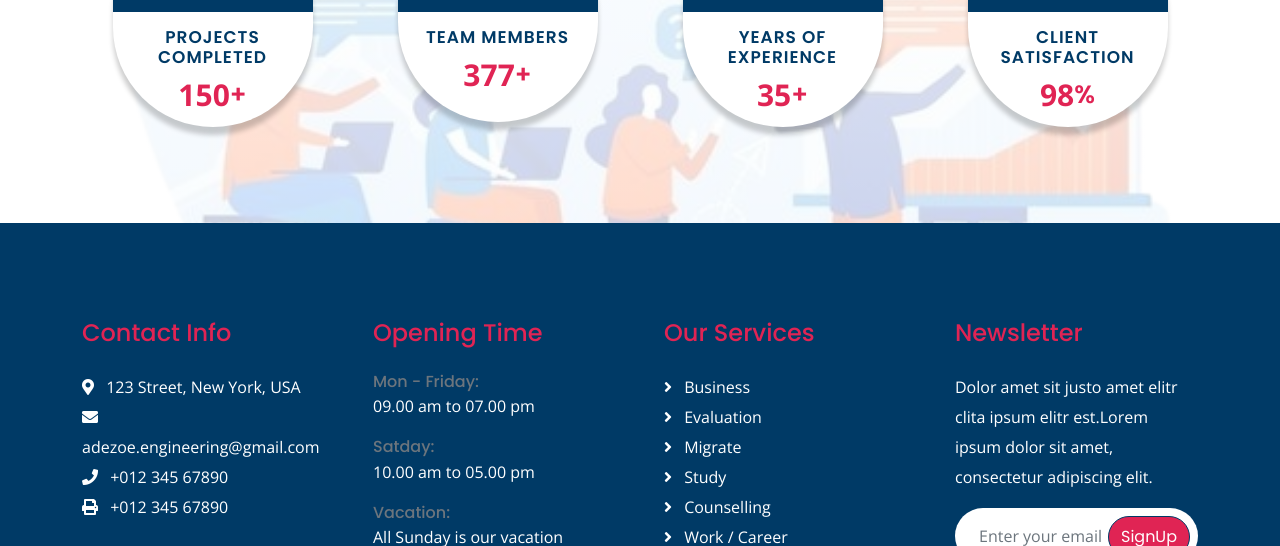
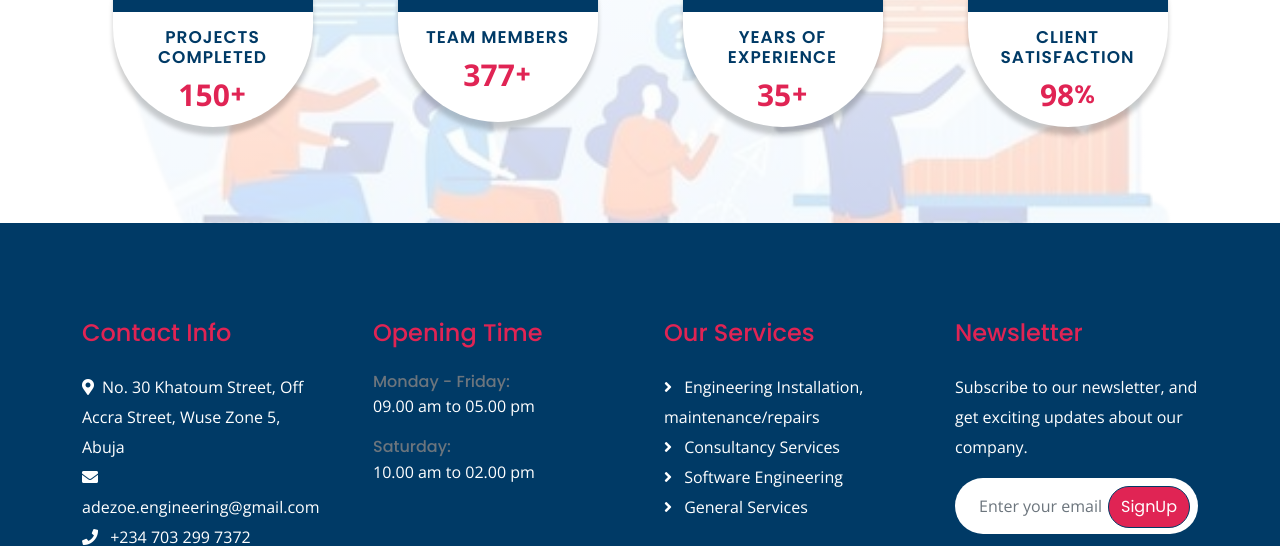
Before and after one commit to Kingno3l/project-wofs-dad, a plain HTML site: page about.html in a window 1280 px wide. Shown: the part 1629-2175 px from the top of the page. Drawn offline with nearby package versions, Linux system fonts and the light colour scheme.

Commit message:
this is working fine now

```diff
--- a/about.html
+++ b/about.html
@@ -323,16 +323,27 @@
           <div class="col-md-6 col-lg-6 col-xl-3">
             <div class="footer-item d-flex flex-column">
               <h4 class="text-secondary mb-4">Contact Info</h4>
-                            <a href=""><i class="fa fa-map-marker-alt me-2"></i> 123 Street, New York, USA</a>
-                            <a href=""><i class="fas fa-envelope me-2"></i> adezoe.engineering@gmail.com</a>
-                            <a href=""><i class="fas fa-phone me-2"></i> +012 345 67890</a>
-                            <a href="" class="mb-3"><i class="fas fa-print me-2"></i> +012 345 67890</a>
+              <a href=""
+                ><i class="fa fa-map-marker-alt me-2"></i>No. 30 Khatoum Street,
+                Off Accra Street, Wuse Zone 5, Abuja</a
+              >
+              <a href=""
+                ><i class="fas fa-envelope me-2"></i>
+                adezoe.engineering@gmail.com</a
+              >
+              <a href=""
+                ><i class="fas fa-phone me-2"></i> +234 703 299 7372
+              </a>
               <div class="d-flex align-items-center">
                 <i class="fas fa-share fa-2x text-secondary me-2"></i>
-                                <a class="btn mx-1" href=""><i class="fab fa-facebook-f"></i></a>
+                <a class="btn mx-1" href=""
+                  ><i class="fab fa-facebook-f"></i
+                ></a>
                 <a class="btn mx-1" href=""><i class="fab fa-twitter"></i></a>
                 <a class="btn mx-1" href=""><i class="fab fa-instagram"></i></a>
-                                <a class="btn mx-1" href=""><i class="fab fa-linkedin-in"></i></a>
+                <a class="btn mx-1" href=""
+                  ><i class="fab fa-linkedin-in"></i
+                ></a>
               </div>
             </div>
           </div>
@@ -340,37 +351,53 @@
             <div class="footer-item d-flex flex-column">
               <h4 class="text-secondary mb-4">Opening Time</h4>
               <div class="mb-3">
-                                <h6 class="text-muted mb-0">Mon - Friday:</h6>
-                                <p class="text-white mb-0">09.00 am to 07.00 pm</p>
+                <h6 class="text-muted mb-0">Monday - Friday:</h6>
+                <p class="text-white mb-0">09.00 am to 05.00 pm</p>
               </div>
               <div class="mb-3">
-                                <h6 class="text-muted mb-0">Satday:</h6>
-                                <p class="text-white mb-0">10.00 am to 05.00 pm</p>
-                            </div>
-                            <div class="mb-3">
-                                <h6 class="text-muted mb-0">Vacation:</h6>
-                                <p class="text-white mb-0">All Sunday is our vacation</p>
+                <h6 class="text-muted mb-0">Saturday:</h6>
+                <p class="text-white mb-0">10.00 am to 02.00 pm</p>
               </div>
             </div>
           </div>
           <div class="col-md-6 col-lg-6 col-xl-3">
             <div class="footer-item d-flex flex-column">
               <h4 class="text-secondary mb-4">Our Services</h4>
-                            <a href="#" class=""><i class="fas fa-angle-right me-2"></i> Business</a>
-                            <a href="#" class=""><i class="fas fa-angle-right me-2"></i> Evaluation</a>
-                            <a href="#" class=""><i class="fas fa-angle-right me-2"></i> Migrate</a>
-                            <a href="#" class=""><i class="fas fa-angle-right me-2"></i> Study</a>
-                            <a href="#" class=""><i class="fas fa-angle-right me-2"></i> Counselling</a>
-                            <a href="#" class=""><i class="fas fa-angle-right me-2"></i> Work / Career</a>
+
+              <a href="#" class=""
+                ><i class="fas fa-angle-right me-2"></i> Engineering
+                Installation, maintenance/repairs</a
+              >
+              <a href="#" class=""
+                ><i class="fas fa-angle-right me-2"></i> Consultancy Services</a
+              >
+              <a href="#" class=""
+                ><i class="fas fa-angle-right me-2"></i> Software Engineering</a
+              >
+              <a href="#" class=""
+                ><i class="fas fa-angle-right me-2"></i> General Services</a
+              >
             </div>
           </div>
           <div class="col-md-6 col-lg-6 col-xl-3">
             <div class="footer-item">
               <h4 class="text-secondary mb-4">Newsletter</h4>
-                            <p class="text-white mb-3">Dolor amet sit justo amet elitr clita ipsum elitr est.Lorem ipsum dolor sit amet, consectetur adipiscing elit.</p>
+              <p class="text-white mb-3">
+                Subscribe to our newsletter, and get exciting updates about our
+                company.
+              </p>
               <div class="position-relative mx-auto rounded-pill">
-                                <input class="form-control border-0 rounded-pill w-100 py-3 ps-4 pe-5" type="text" placeholder="Enter your email">
-                                <button type="button" class="btn btn-primary rounded-pill position-absolute top-0 end-0 py-2 mt-2 me-2">SignUp</button>
+                <input
+                  class="form-control border-0 rounded-pill w-100 py-3 ps-4 pe-5"
+                  type="text"
+                  placeholder="Enter your email"
+                />
+                <button
+                  type="button"
+                  class="btn btn-primary rounded-pill position-absolute top-0 end-0 py-2 mt-2 me-2"
+                >
+                  SignUp
+                </button>
               </div>
             </div>
           </div>
@@ -384,19 +411,32 @@
       <div class="container">
         <div class="row g-4 align-items-center">
           <div class="col-md-6 text-center text-md-start mb-md-0">
-                        <span class="text-white"><a href="#" class="border-bottom text-white"><i class="fas fa-copyright text-light me-2"></i>Adezoe Engineering Nig. LTD</a>, All right reserved.</span>
+            <span class="text-white"
+              ><a href="#" class="border-bottom text-white"
+                ><i class="fas fa-copyright text-light me-2"></i>Adezoe
+                Engineering Nigeria Limited</a
+              >, All right reserved.</span
+            >
           </div>
-
         </div>
       </div>
     </div>
     <!-- Copyright End -->
 
     <!-- Back to Top -->
-        <a href="#" class="btn btn-primary btn-lg-square back-to-top"><i class="fa fa-arrow-up"></i></a>
-
+    <a href="#" class="btn btn-primary btn-lg-square back-to-top"
+      ><i class="fa fa-arrow-up"></i
+    ></a>
 
     <!-- JavaScript Libraries -->
+    <script
+      src="https://static.elfsight.com/platform/platform.js"
+      async
+    ></script>
+    <div
+      class="elfsight-app-8a0305ed-f8de-459d-b42f-b54ab188e1cb"
+      data-elfsight-app-lazy
+    ></div>
     <script src="https://ajax.googleapis.com/ajax/libs/jquery/3.6.4/jquery.min.js"></script>
     <script src="https://cdn.jsdelivr.net/npm/bootstrap@5.0.0/dist/js/bootstrap.bundle.min.js"></script>
     <script src="lib/wow/wow.min.js"></script>
@@ -405,9 +445,7 @@
     <script src="lib/counterup/counterup.min.js"></script>
     <script src="lib/owlcarousel/owl.carousel.min.js"></script>
 
-
     <!-- Template Javascript -->
     <script src="js/main.js"></script>
   </body>
-
 </html>
```
Also changed, not shown: contact.html (+63 -30 lines), index.html (+9 -3 lines), service.html (+67 -29 lines), img/brand-logo.png, img/favicon.png. Lines whose indentation alone changed are shown as unchanged.
